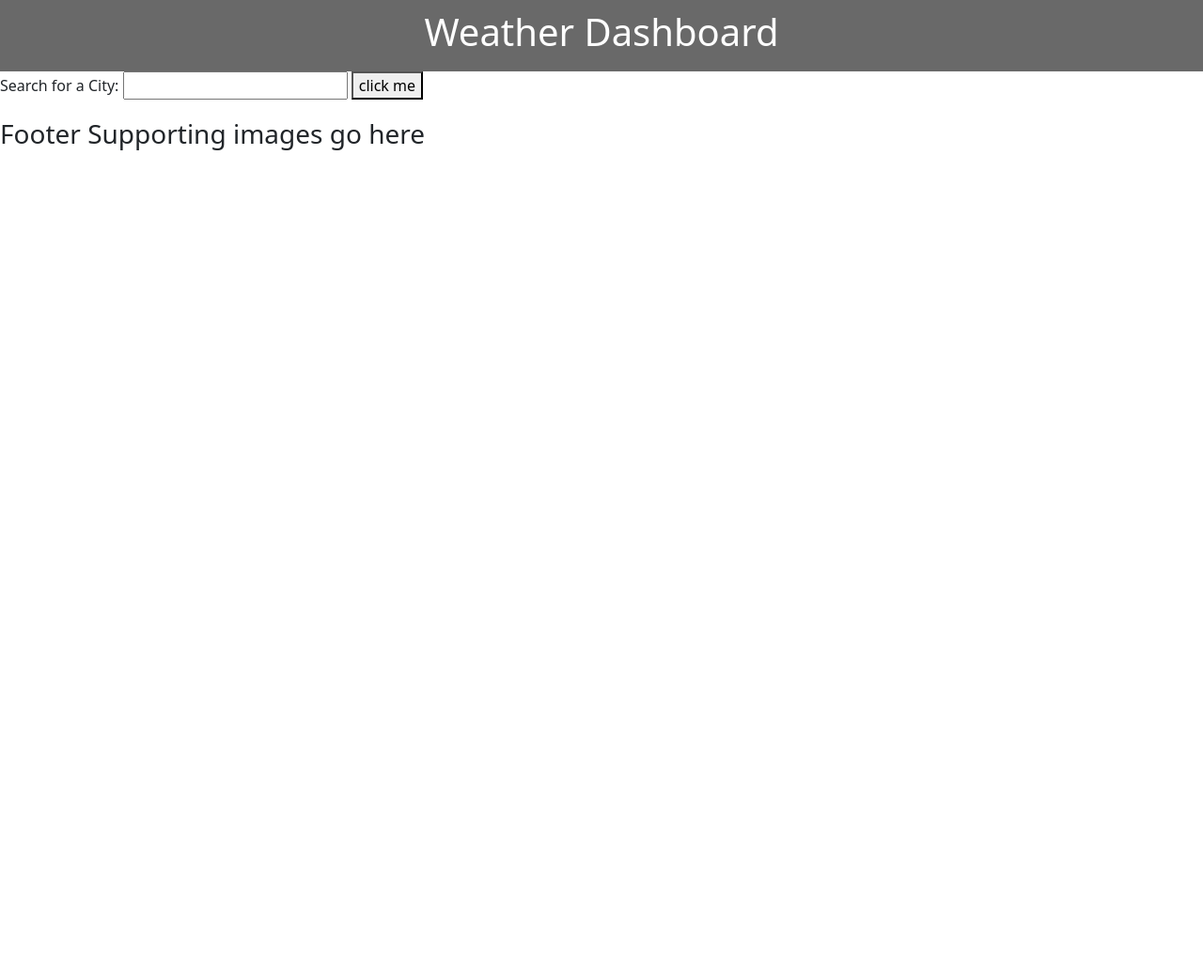
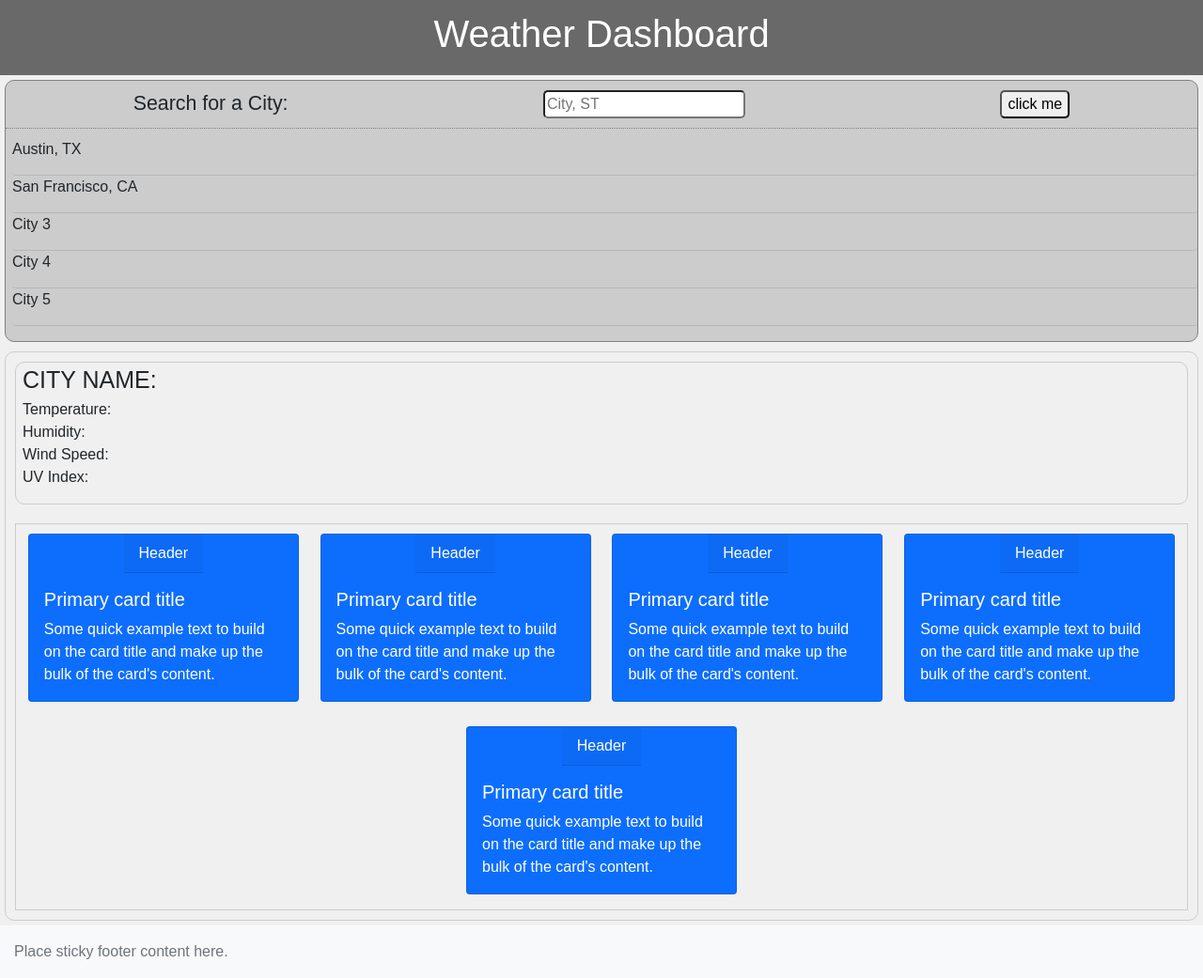
Before and after one commit to JoeDonMalone/WeatherBee, a plain HTML site: page index.html in a window 1280 px wide. Shown: the whole page at 94% size. Before the commit the page ends 800 px from the top, so only its background shows below. Drawn offline with nearby package versions, Linux system fonts and the light colour scheme.

Commit message:
Corrected an issue that caused the Five Day Forecast Cards to overrun their div, applied some font styles

```diff
--- a/Develop/style.css
+++ b/Develop/style.css
@@ -1,107 +1,153 @@
-.header {
+body, html {
+    margin: 0;
+    height: 100%;
+    font-family: 'Varela Round', sans-serif;
+  }
+
+header {
+    display: flex;
+    background-color: rgb(105, 105, 105);
+    color: white;
+    justify-content: center;
+    align-items: center;
+    min-height: 10vh;
+    background-color: rgb(105, 105, 105);
+}
+
+.parent-flex-container-row {
     display: flex;
     flex-direction: row;
-    flex-grow: 1;
-    background-color: rgb(105, 105, 105);
-    color: white;
-    padding-top: 10px;
-    padding-bottom: 10px;
-    justify-content: center;
-    font-size: 40px;
-    margin-bottom: 0px;
-    }
-.parent-flex-container-row {
-    display:flex;
-    flex-direction: row;
+    flex-wrap: wrap;
     background-color: rgb(240, 240, 240);
-    height: 90vh;
-    width: 100vw;
+    min-height: 100%;
     justify-content: space-between;
-}
- .search-column {
+  }
+
+.search-column {
+    display: flex;
     flex-direction: column;
     background-color: rgb(204, 204, 204);
-    flex-basis: 20%;
-    font-family: 'Crimson Text', serif;
-    font-size: 30px;
-    font-weight:600;
+    flex-basis: 300px;
+    flex-grow: 1;
+    border: 1px solid gray;
+    border-radius: 10px;
+    margin: 5px;
+    font-weight:400;
+
 }
 
-/* .search {
-    flex-basis:100%;
-} */
 .searchRow {
-    flex-direction: row;
-    flex-basis: 100vw;
-    min-width: 0;
-    flex-shrink: 1;
-    margin-bottom: 20px;
-    /* max-height: 30px; */
-    flex-wrap: nowrap;
+display: flex;
+flex-wrap: wrap;
+align-items: center;
+justify-content: space-around;
+border-bottom: .5px dotted gray;
+margin-bottom: 10px;
+min-width: 100%;
+/* flex-basis: 0; */
+}
+
+label {
+    font-size: 16pt;
+  }
+
+input {
+    border-radius: 5px;
+}
+
+button {
+    border-radius: 5px;
+}
+#searchBar {
+margin-bottom: 10px;
+margin-top: 10px;
 }
 
 .recent-searches-parent-container {
     display: flex;
     flex-direction: column;
-    min-height: 80%;
-    flex: 1;
-    flex-direction: column;
+    min-width: 100%;
+    align-content: center;
 }
 
-.recent-searches-child-ul {
-    display:flex;
-    flex-direction: row;
-    flex-wrap: wrap;
-    border: 1px solid  rgb(184, 181, 181);
-    min-height: 30vh;
-    align-items: center;
+ul {
+display: flex;
+flex-direction: column;
+list-style-type: none;
+margin-left:-25px;
 }
 
- .recent-city {
-    border: 1px solid  rgb(184, 181, 181);
-    width: 100%;
-    list-style-type: none
+.recent-city {
+border-bottom: 1px solid  rgb(184, 181, 181);
+border-radius: 4px;
+min-width: 100%;
+min-height: 40px;
+/* flex-basis: 0; */
+flex-grow: 1;
 }
 
 .city-details-column {
-    border: 1px solid  rgb(204, 204, 204);
-    width: 85vw;
-
+    display: flex;
+    flex-direction: column;
+    border: 1px solid rgb(204, 204, 204);
+    border-radius: 10px;
+    margin: 5px;
+    flex-grow: 1;
+    flex-shrink: 1;
+    /* flex-basis: 1; */
 }
 
 .selected-city-column {
-    min-height: 70vh;
-    flex-shrink: 1;
-}
-
-.selected-city-ul{
-    display: block;
-    list-style-type: disc;
-    margin-block-start: 1em;
-    margin-block-end: 1em;
-    margin-inline-start: 0px;
-    margin-inline-end: 0px;
-    padding-inline-start: 40px;
-    list-style-type: none
+display: flex;
+flex-direction: column;
+border: 1px solid rgb(204, 204, 204);
+border-radius: 10px;
+margin: 10px;
+align-items: flex-start;
+flex:1;
+/* flex-basis: 1; */
 }
 
 .city-name {
     font-size: 20px;
     text-emphasis: bold;
-    font-family: 'Crimson Text', serif;
+    /* font-family: 'Crimson Text', serif; */
     font-size: 25px;
-    font-weight: lighter;
+    font-weight: 400;
 }
 
-.five-day-forecast-column {
+.five-day-forecast-row{
     display: flex;
-    flex-direction: row;
+    flex-wrap: wrap;
     justify-content: space-evenly;
-    min-height: 19vh;
+    border: 1px solid rgb(204, 204, 204);
+    margin: 10px;
+  }
+
+.card{
+    display: flex;
+    flex-wrap: wrap;
+    /* border: 1px solid red; */
+    min-height: 30px;
+    margin: 10px;
+    align-items: center;
+    flex-grow: 1;
     flex-shrink: 1;
-
+    /* max-height: 100px; */
 }
 
-footer {
-    height: 10vh;
-}
+.container {
+    width: auto;
+    max-width: 100%;
+    padding: 0 15px;
+  }
+
+  /* NEW CSS FROM JS FIDDLE */
+
+
+
+  /*
+
+
+
+ */
--- a/index.html
+++ b/index.html
@@ -11,38 +11,30 @@
     <title>WeatherBee</title>
 </head>
 <body>
+<!-- <body class="d-flex flex-column h-100"> -->
     <header class = 'header'>
         <h1 class = 'header-h1'>Weather Dashboard</h1>
     </header>
-
-    <div class = "main-view">
-        <div class = 'search-container left-side' >
+    <section class = 'parent-flex-container-row'>
+        <div class = 'search-column'>
             <div class = 'searchRow'>
-                <label for="seachBar" class = 'search'>Search for a City:</label>
-                <input type="text" id="searchBar">
-                <button> click me</button>
+                <label for="seachBar" class = 'searchInput'>Search for a City:</label>
+                <input type="text" placeholder="City, ST" id="searchBar">
+                <button class = 'city-search-button'> click me</button>
+            </div>
+            <div id = 'recent-city-ul' class = 'recent-searches-parent-container'>
+                <ul class = 'recent-searches-child-ul'>
+                    <li id = 'recent-search-1' class = 'recent-city'>Austin, TX</li>
+                    <li id = 'recent-search-2' class = 'recent-city'>San Francisco, CA</li>
+                    <li id = 'recent-search-3' class = 'recent-city'>City 3</li>
+                    <li id = 'recent-search-4 'class = 'recent-city'>City 4</li>
+                    <li id = 'recent-search-5' class = 'recent-city'>City 5</li>
+                </ul>
             </div>
         </div>
-        <div class = 'container-flex-column'>
-            <div class = 'right-upper'></div>
-            <div class = 'right-lower'></div>
-        </div>
-
-
-    </div>
-
-
-
-    <footer>
-        <h3>Footer Supporting images go here</h3>
-    </footer>
-</body>
-</html>
-
-
-
-<!-- <div class = "selected-city-current">
-    <ul>
+        <div class = 'city-details-column'>
+            <div class = 'selected-city-column'>
+                <ul class ='selected-city-ul'>
                     <li class = 'city-name'>
                         CITY NAME:
                     </li>
@@ -60,7 +52,8 @@
                     </li>
                 </ul>
             </div>
-<div class = 'five-day-forecast'>
+
+            <div class = 'five-day-forecast-row'>
                 <div class="card text-white bg-primary mb-3" style="max-width: 18rem;">
                     <div class="card-header">Header</div>
                     <div class="card-body">
@@ -96,4 +89,17 @@
                         <p class="card-text">Some quick example text to build on the card title and make up the bulk of the card's content.</p>
                     </div>
                 </div>
-</div> -->
+            </div>
+        </div>
+    </section>
+
+        <footer class="footer ms-auto py-3 bg-light ">
+            <div class="container">
+            <span class="text-muted">Place sticky footer content here.</span>
+            </div>
+        </footer>
+        <script src="https://cdnjs.cloudflare.com/ajax/libs/jquery/3.2.1/jquery.min.js"></script>
+        <script src="./Develop/js.js"></script>
+
+</body>
+</html>
```
Also changed, not shown: index2.html (deleted, +0 -102 lines), index_old.html (added, +99 -0 lines), 1 other file. Lines whose indentation alone changed are shown as unchanged.
